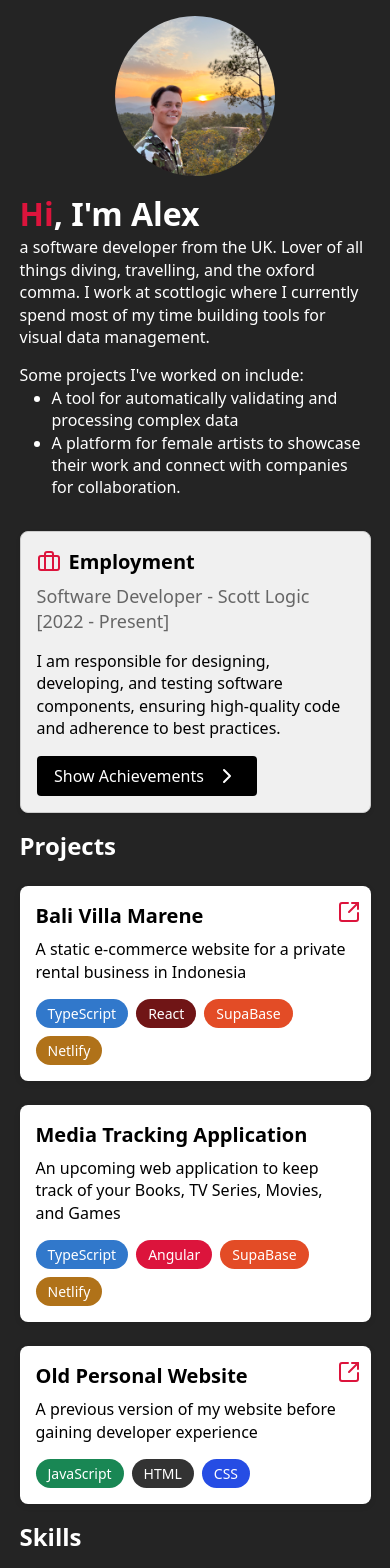
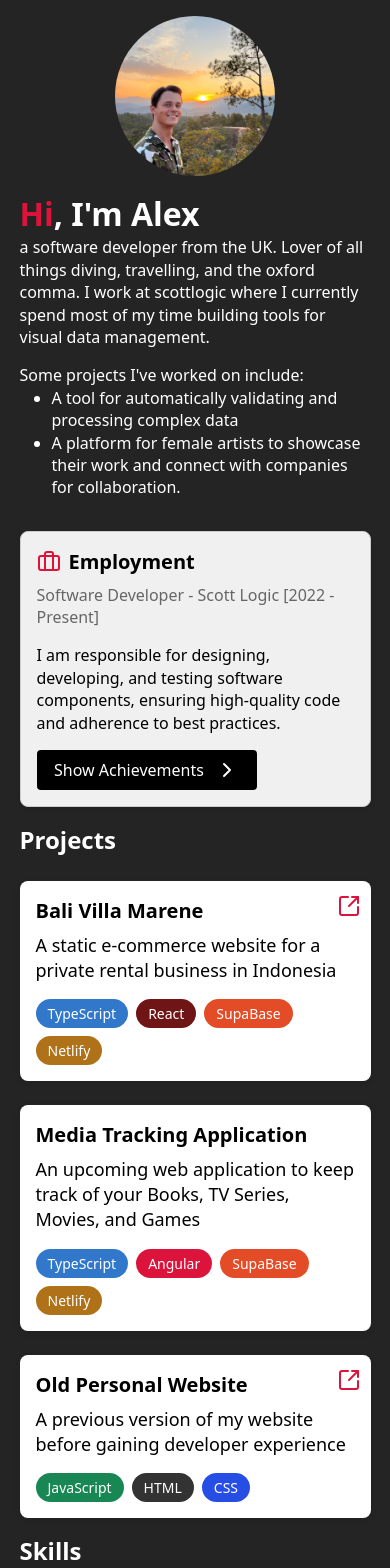
Before and after one commit to AlexanderVerheecke/personal-website, a React (Vite) app: page / in a window 390 px wide. Shown: the top 1568 px of the page. Built offline with nearby package versions, Linux system fonts and the light colour scheme.

Commit message:
change media query desscritopn font size

```diff
--- a/src/components/employement/Employement.scss
+++ b/src/components/employement/Employement.scss
@@ -34,6 +34,7 @@
 
 .job-description {
   margin-bottom: 16px;
+  font-size: 18px;
 }
 
 .achievement-skills-container {
@@ -113,3 +114,9 @@
     flex-direction: column;
   }
 }
+@media (max-width: 900px) {
+  .card-subtitle,
+  .job-description {
+    font-size: 1rem;
+  }
+}
--- a/src/components/projects/Projects.scss
+++ b/src/components/projects/Projects.scss
@@ -68,6 +68,7 @@
     .description {
       color: black;
       margin-bottom: 1rem;
+      font-size: 18px;
     }
 
     .language-tags {
@@ -86,3 +87,9 @@
     }
   }
 }
+
+@media (max-width: 900px) {
+  .description {
+    font-size: 1rem;
+  }
+}
```
